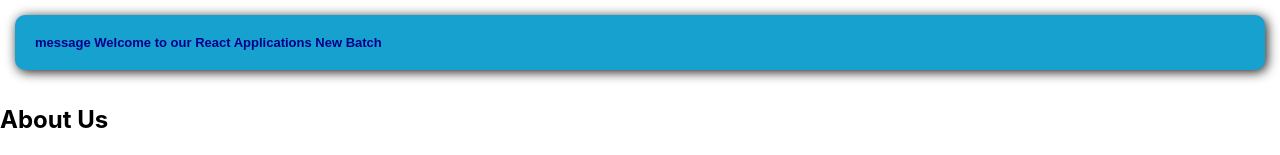
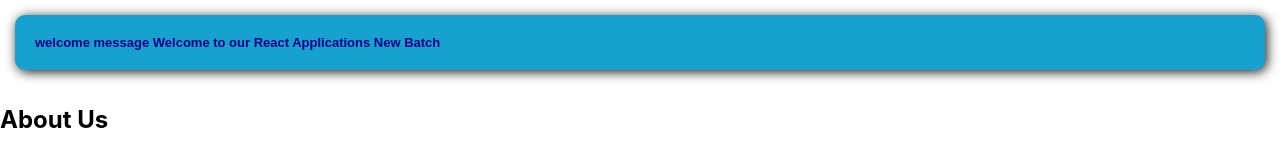
Before and after one commit to sandeepdreddy579/first-batch, a React (Create React App) app: page / in a window 1280 px wide. Shown: the top 155 px of the page. Built offline with nearby package versions, Linux system fonts and the light colour scheme.

Commit message:
some changes

```diff
--- a/src/App.js
+++ b/src/App.js
@@ -29,7 +29,10 @@
 function App() {
   return (
     <div className="appContainer">
-      <h1 id="heading"> message Welcome to our React Applications New Batch</h1>
+      <h1 id="heading">
+        {" "}
+        welcome message Welcome to our React Applications New Batch
+      </h1>
       <AboutUs />
       <div className="displayBlock">
         <div className="members_container">
```
